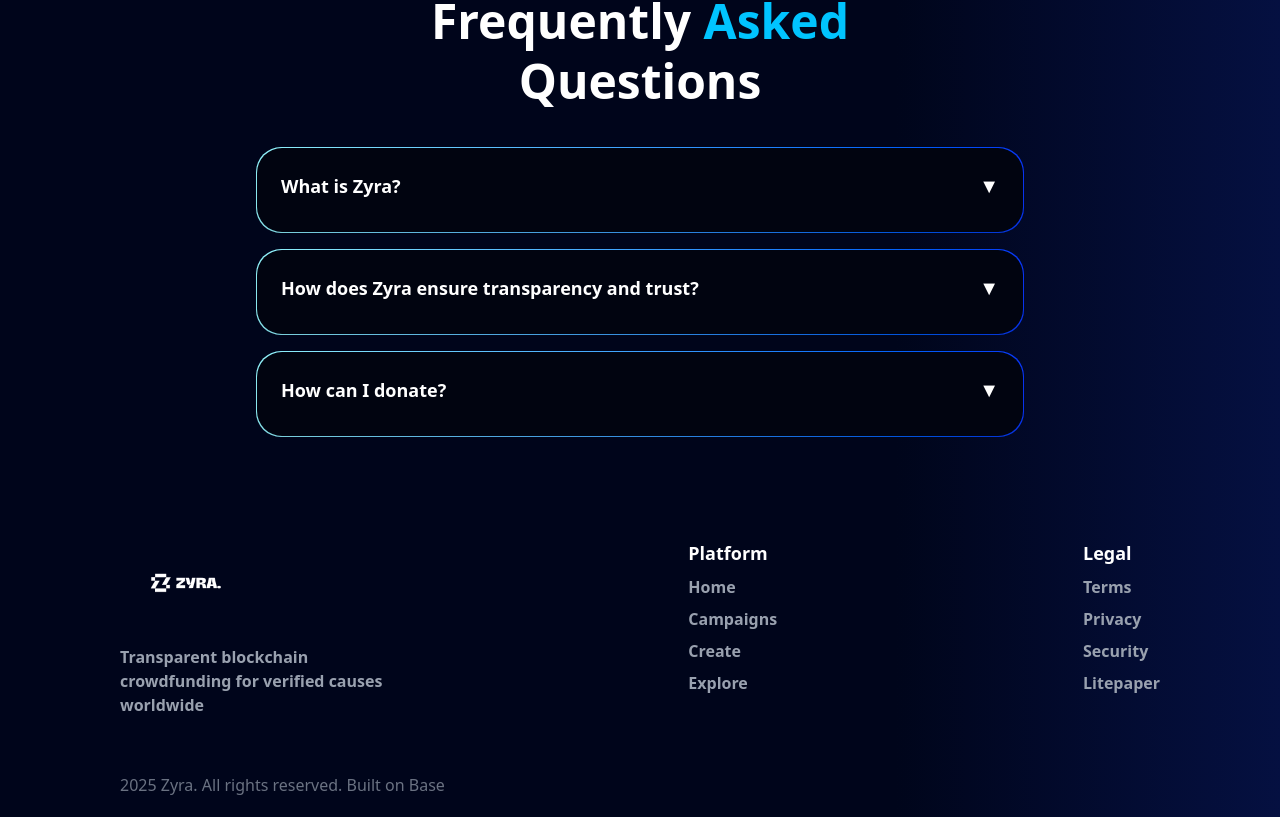
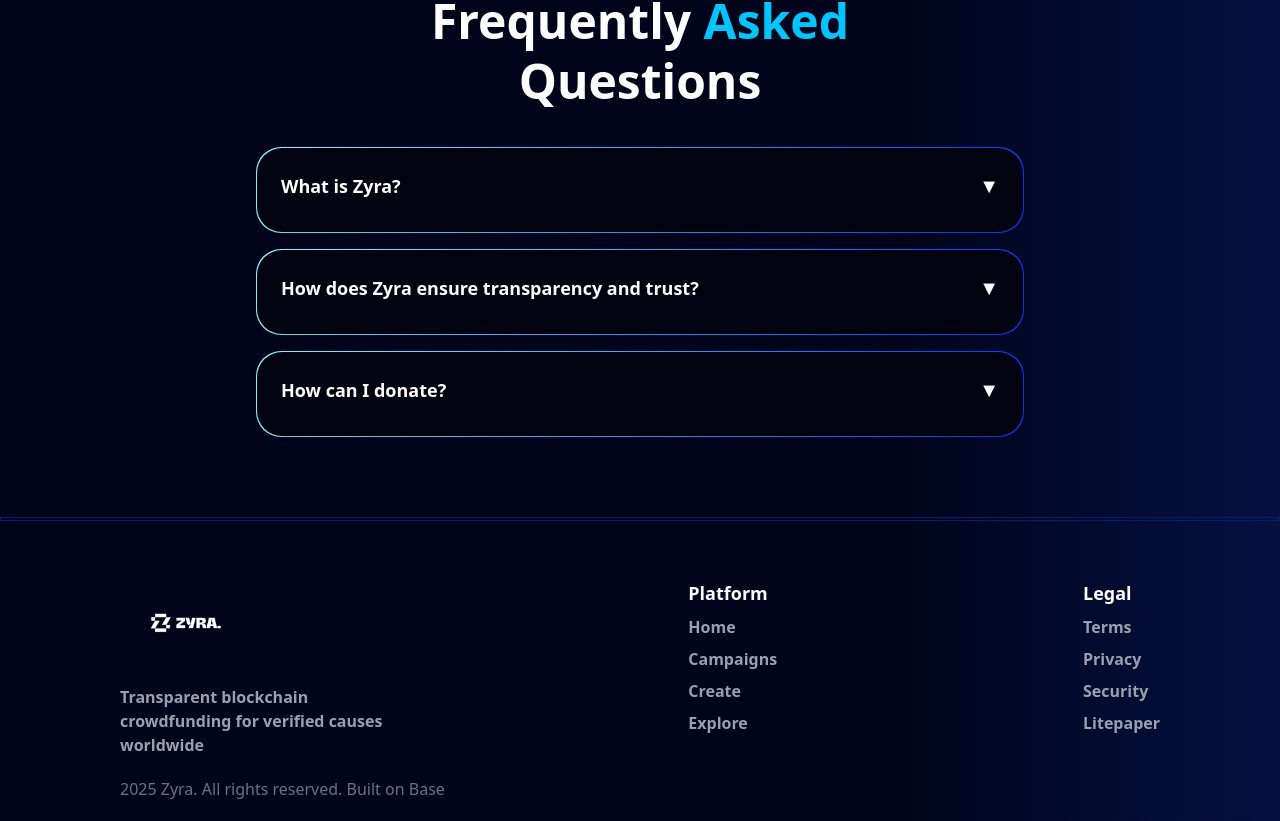
Before and after one commit to ZyraOrg/Zyra, a React (Vite) app in the folder frontend/: page / in a window 1280 px wide. Shown: the part 4218-5039 px from the top of the page. Built offline with nearby package versions, Linux system fonts and the light colour scheme.

Commit message:
update footer section

```diff
--- a/frontend/src/components/FooterSection/FooterSection.jsx
+++ b/frontend/src/components/FooterSection/FooterSection.jsx
@@ -3,7 +3,9 @@
 
 const FooterSection = () => {
   return (
-    <main className="px-7 md:px-30 pb-5 md:space-y-9 pt-10 md:pt-20">
+    <main className="pb-5 md:space-y-9 pt-15 md:pt-20">
+      <div className="h-1 w-full border border-primary"></div>
+      <div className="px-7 md:px-30">
         <div className="flex flex-col md:flex-row justify-between md:items-center md:max-w-6xl gap-5">
           <div className="flex flex-col justify-between">
             <img
@@ -13,7 +15,8 @@
             />
             <p className="text-left text-[12px] md:text-[16px] text-gray-400 font-semibold">
               Transparent blockchain <br className="hidden md:block" />
-            crowdfunding for verified causes <br className="hidden md:block" />
+              crowdfunding for verified causes{" "}
+              <br className="hidden md:block" />
               worldwide
             </p>
           </div>
@@ -39,6 +42,7 @@
         <p className="text-center md:text-left text-[12px] md:text-[16px] text-gray-500 pt-5">
           2025 Zyra. All rights reserved. Built on Base
         </p>
+      </div>
     </main>
   );
 };
--- a/frontend/src/components/Navbar/Navbar.jsx
+++ b/frontend/src/components/Navbar/Navbar.jsx
@@ -93,7 +93,7 @@
                 data-aos-duration="500"
                 data-aos-delay="100"
               >
-                Lite Pape
+                Lite Paper
               </a>
             </div>
           </>
```
Lines whose indentation alone changed are shown as unchanged.
